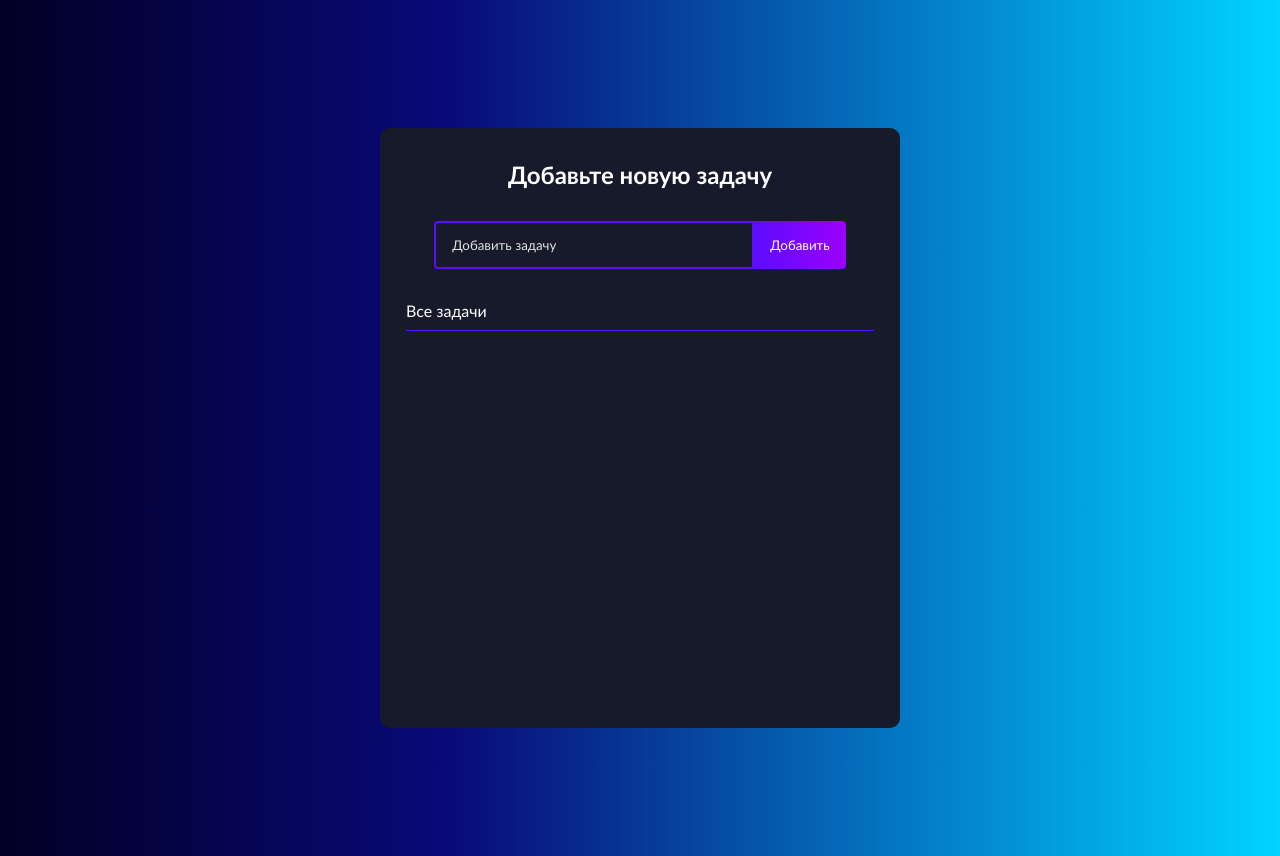
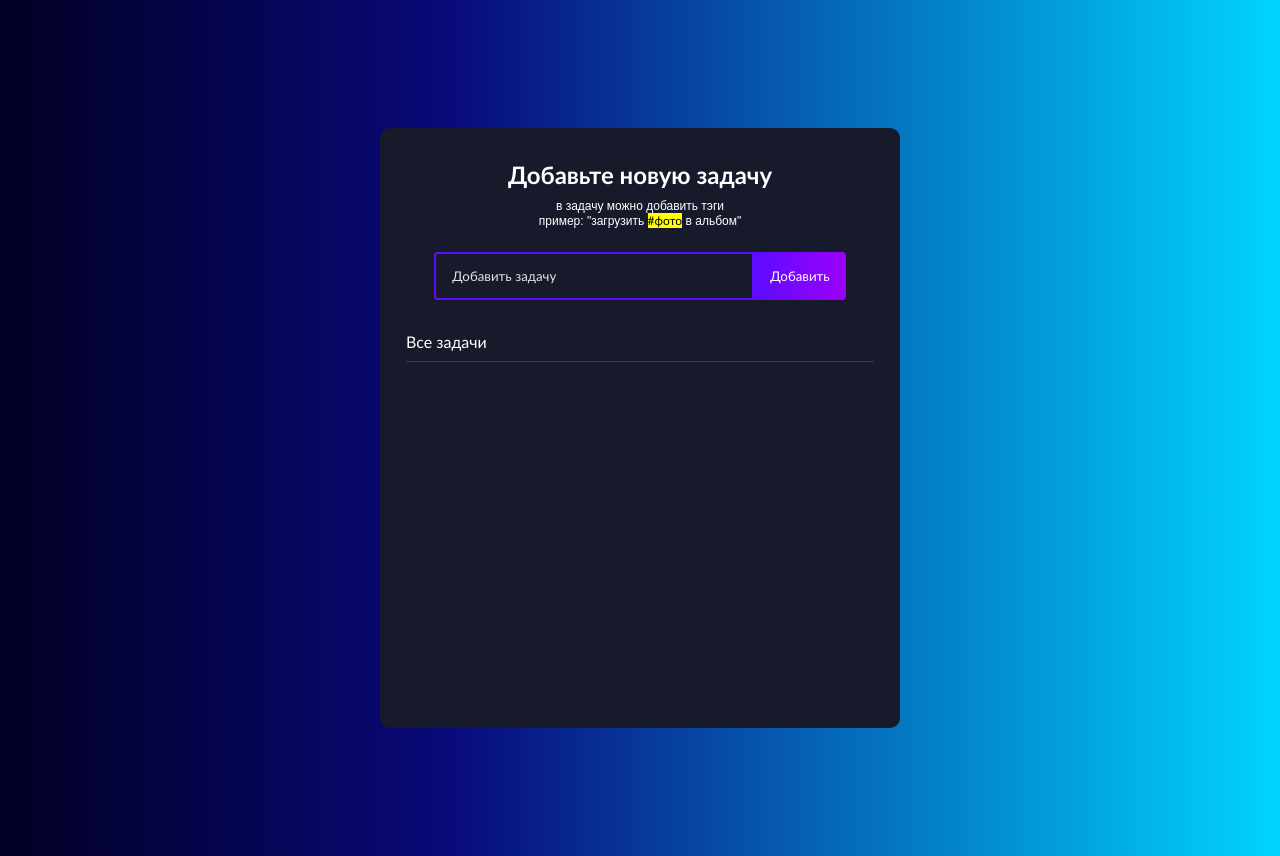
Before and after one commit to nikitanevskij/ToDo-Tags, a React (Create React App) app: page / in a window 1280 px wide. Built offline with nearby package versions, Linux system fonts and the light colour scheme.

Commit message:
refactor

```diff
--- a/src/components/TagsBlock/TagsBlock.tsx
+++ b/src/components/TagsBlock/TagsBlock.tsx
@@ -1,17 +1,12 @@
 import './TagsBlock.scss';
 import { RiCloseCircleLine } from 'react-icons/ri';
-import { useDispatch } from 'react-redux';
-import { togleAction } from '../../redux/todosSlice';
+import { useDispatch, useSelector } from 'react-redux';
+import { deleteTagsAction, filterTodoAction, togleAction } from '../../redux/todosSlice';
+import { RootState } from '../../redux/store';
 
-type TTagsBlockProps = {
-  tagsList: string[];
-  // setToggle: (data: boolean) => void;
-  filterTodo: (item: string) => void;
-  deleteTag: (item: string) => void;
-};
-
-const TagsBlock: React.FC<TTagsBlockProps> = ({ tagsList, filterTodo, deleteTag }) => {
+const TagsBlock: React.FC = () => {
   const dispatch = useDispatch();
+  const { tagsState } = useSelector((state: RootState) => state.todosSlice);
   const helper = () => {
     dispatch(togleAction());
   };
@@ -19,10 +14,13 @@ const TagsBlock: React.FC<TTagsBlockProps> = ({ tagsList, filterTodo, deleteTag
     <div className="tagsBlock">
       <ul>
         <li onClick={() => helper()}>Все задачи</li>
-        {tagsList.map((item, index) => (
+        {tagsState.map((item, index) => (
           <div key={index}>
-            <li onClick={() => filterTodo(item)}>{item}</li>
-            <RiCloseCircleLine onClick={() => deleteTag(item)} className="delete-icon" />
+            <li onClick={() => dispatch(filterTodoAction(item))}>{item}</li>
+            <RiCloseCircleLine
+              onClick={() => dispatch(deleteTagsAction(item))}
+              className="delete-icon"
+            />
           </div>
         ))}
       </ul>
--- a/src/components/TodoBlock/TodoBlock.scss
+++ /dev/null
@@ -1,5 +0,0 @@
-.todoBlockTitle {
-  margin: 32px 0;
-  color: #fff;
-  font-size: 24px;
-}
--- a/src/components/TodoBlock/TodoBlock.tsx
+++ b/src/components/TodoBlock/TodoBlock.tsx
@@ -1,17 +1,10 @@
 import React from 'react';
-import './TodoBlock.scss';
+import TodoHeader from '../TodoHeader/TodoHeader';
+import TodoInput from '../TodoInput/TodoInput';
 import TagsBlock from '../TagsBlock/TagsBlock';
-import TodoInput from '../TodoInput/TodoInput';
 import TodoList from '../TodoList/TodoList';
 import { useDispatch, useSelector } from 'react-redux';
-import {
-  addTodoAction,
-  deleteTodoAction,
-  completeTodoAction,
-  filterTodoAction,
-  updateTodoAction,
-  deleteTagsAction,
-} from '../../redux/todosSlice';
+import { addTodoAction } from '../../redux/todosSlice';
 import { RootState } from '../../redux/store';
 
 export type Todo = {
@@ -23,125 +16,21 @@ export type Todo = {
 
 const TodoBlock: React.FC = () => {
   const dispatch = useDispatch();
-  const { todosList, filtredTodosList, tagsState, togleState, selectTagState } = useSelector(
+  const { todosList, filtredTodosList, togleState } = useSelector(
     (state: RootState) => state.todosSlice,
   );
 
-  // const [todos, setTodos] = React.useState('');
-  // const [selectTag, setSelectTag] = React.useState('');
-  // const [tags, setTags] = React.useState<string[]>([]);
-  // const [filterTodos, setFilterTodos] = React.useState<Todo[]>([]);
-  // const [toggleFilter, setToggle] = React.useState(false);
-
-  const deleteTag = (item: string) => {
-    dispatch(deleteTagsAction(item));
-
-    // const removeTag = tags.filter((tag) => tag !== item);
-    // const corectTodos = JSON.parse(todos).map((todo: Todo) => {
-    //   const text = todo.text.split(' ');
-    //   const res = text.indexOf(item);
-    //   if (res !== -1) {
-    //     const textRes = text.map((item, index) => (index === res ? item.slice(1) : item)).join(' ');
-
-    //     return {
-    //       id: todo.id,
-    //       text: textRes,
-    //       tags: textRes.split(' ').filter((item) => item[0] === '#'),
-    //     };
-    //   }
-    //   return todo;
-    // });
-    // setTodos(JSON.stringify(corectTodos));
-    // setTags(removeTag);
-    // setToggle(false);
-  };
-
-  // const removeDuplicate = (arr: Todo[]) => {
-  //   const arrTags = arr.map((item) => item.tags).flat();
-  //   const arrTagsSet = [...new Set(arrTags)];
-  //   return arrTagsSet;
-  // };
-
   const addTodo = (todo: Todo) => {
     dispatch(addTodoAction(todo));
-
-    // const result = [...new Set([...tags, ...todo.tags])];
-    // const data = todos.length ? JSON.parse(todos) : [];
-    // const newTodos = JSON.stringify([todo, ...data]);
-    // setTags(result);
-    // setTodos(newTodos);
-    // setToggle(false);
-  };
-
-  const completeTodo = (id: number) => {
-    dispatch(completeTodoAction(id));
-
-    // const updatedTodos = JSON.parse(todos).map((item: Todo) => {
-    //   if (item.id === id) {
-    //     item.isComplete = !item.isComplete;
-    //   }
-    //   return item;
-    // });
-    // const updFilterTodos = filterTodos.map((item) => {
-    //   if (item.id === id) {
-    //     item.isComplete = !item.isComplete;
-    //   }
-    //   return item;
-    // });
-
-    // setFilterTodos(updFilterTodos);
-    // setTodos(JSON.stringify(updatedTodos));
-  };
-
-  const updateTodo = (todoId: number | null, newValue: Todo) => {
-    dispatch(updateTodoAction({ todoId, newValue }));
-
-    // const updFilterTodos = filterTodos
-    //   .map((item) => (item.id === todoId ? newValue : item))
-    //   .filter((item) => item.tags.length !== 0);
-
-    // const updTodos = JSON.parse(todos).map((item: Todo) => (item.id === todoId ? newValue : item));
-    // setToggle(false);
-    // setTags(removeDuplicate(updTodos));
-    // setTodos(JSON.stringify(updTodos));
-    // setFilterTodos(updFilterTodos);
-  };
-
-  const removeTodo = (id: number) => {
-    dispatch(deleteTodoAction(id));
-
-    // const removeArr = JSON.parse(todos).filter((todo: Todo) => todo.id !== id);
-    // const removeFilterArr = filterTodos.filter((todo: Todo) => todo.id !== id);
-
-    // if (!removeFilterArr.length) setToggle(false);
-
-    // setFilterTodos(removeFilterArr);
-    // setTags(removeDuplicate(removeArr));
-    // setTodos(JSON.stringify(removeArr));
-  };
-
-  const filterTodo = (item: string) => {
-    dispatch(filterTodoAction(item));
-
-    // const filterTodos = JSON.parse(todos).filter((todo: Todo) => todo.tags.includes(item));
-    // setSelectTag(item);
-    // setFilterTodos(filterTodos);
-    // setToggle(true);
   };
 
   return (
     <div>
-      <h1 className="todoBlockTitle">Добавьте новую задачу</h1>
-
+      <TodoHeader />
       <TodoInput onSubmits={addTodo} />
-      <TagsBlock tagsList={tagsState} filterTodo={filterTodo} deleteTag={deleteTag} />
+      <TagsBlock />
       <TodoList
         todos={togleState ? filtredTodosList : todosList.length ? JSON.parse(todosList) : []}
-        completeTodo={completeTodo}
-        removeTodo={removeTodo}
-        updateTodo={updateTodo}
-        toggleFilter={togleState}
-        selectTag={selectTagState}
       />
     </div>
   );
--- /dev/null
+++ b/src/components/TodoHeader/TodoHeader.scss
@@ -0,0 +1,16 @@
+.todoBlockTitle {
+  margin: 32px 0 24px 0;
+  color: #fff;
+
+  h1 {
+    font-size: 24px;
+    margin-bottom: 10px;
+  }
+
+  p {
+    color: white;
+    font-size: 12px;
+    font-weight: normal;
+    font-family: Arial, serif;
+  }
+}
--- /dev/null
+++ b/src/components/TodoHeader/TodoHeader.tsx
@@ -0,0 +1,13 @@
+import './TodoHeader.scss';
+
+const TodoHeader: React.FC = () => (
+  <div className="todoBlockTitle">
+    <h1>Добавьте новую задачу</h1>
+    <p>в задачу можно добавить тэги</p>
+    <p>
+      пример: "загрузить <mark>#фото</mark> в альбом"
+    </p>
+  </div>
+);
+
+export default TodoHeader;
--- a/src/components/TodoInput/TodoInput.tsx
+++ b/src/components/TodoInput/TodoInput.tsx
@@ -26,6 +26,7 @@ const TodoInput: React.FC<TInputProps> = ({ onSubmits, edit }) => {
   const handleSubmit = () => {
     const filterTag = input.split(' ').filter((item: string) => item[0] === '#');
     if (!input.length) return;
+
     onSubmits({
       id: Math.floor(Math.random() * 10000),
       text: input,
--- a/src/components/TodoList/TextMark.tsx
+++ b/src/components/TodoList/TextMark.tsx
@@ -3,13 +3,12 @@ import { RootState } from '../../redux/store';
 
 type TMarkProps = {
   value: string;
-  selectTag: string;
 };
 
-const TextMark: React.FC<TMarkProps> = ({ value, selectTag }) => {
+const TextMark: React.FC<TMarkProps> = ({ value }) => {
   const { selectTagState } = useSelector((state: RootState) => state.todosSlice);
   const markFunc = (str: string) => {
-    const tagMark = str.replaceAll(selectTag, `<mark>${selectTagState}</mark>`);
+    const tagMark = str.replaceAll(selectTagState, `<mark>${selectTagState}</mark>`);
     return { __html: tagMark };
   };
   return <div dangerouslySetInnerHTML={markFunc(value)} />;
--- a/src/components/TodoList/TodoList.tsx
+++ b/src/components/TodoList/TodoList.tsx
@@ -6,35 +6,30 @@ import TodoInput from '../TodoInput/TodoInput';
 import './TodoList.scss';
 import TextMark from './TextMark';
 import { Todo } from '../TodoBlock/TodoBlock';
+import { completeTodoAction, deleteTodoAction, updateTodoAction } from '../../redux/todosSlice';
+import { useDispatch, useSelector } from 'react-redux';
+import { RootState } from '../../redux/store';
 
 type TListProps = {
   todos: Todo[];
-  completeTodo: (id: number) => void;
-  removeTodo: (id: number) => void;
-  updateTodo: (todoId: number | null, newValue: Todo) => void;
-  toggleFilter: boolean;
-  selectTag: string;
 };
 type TEdit = {
   id: number | null;
   value: string;
 };
 
-const TodoList: React.FC<TListProps> = ({
-  todos,
-  completeTodo,
-  removeTodo,
-  updateTodo,
-  toggleFilter,
-  selectTag,
-}) => {
+const TodoList: React.FC<TListProps> = ({ todos }) => {
+  const dispatch = useDispatch();
+  const { togleState } = useSelector((state: RootState) => state.todosSlice);
   const [edit, setEdit] = React.useState<TEdit>({
     id: null,
     value: '',
   });
 
   const submitUpdate = (value: Todo) => {
-    updateTodo(edit.id, value);
+    const todoId = edit.id;
+    dispatch(updateTodoAction({ todoId, value }));
+
     setEdit({
       id: null,
       value: '',
@@ -44,16 +39,15 @@ const TodoList: React.FC<TListProps> = ({
   if (edit.id) {
     return <TodoInput edit={edit} onSubmits={submitUpdate} />;
   }
+
   return (
     <>
       {todos.map((todo, index) => (
         <div className={todo.isComplete ? 'todo-row complete' : 'todo-row'} key={index}>
-          <div key={todo.id}>
-            {toggleFilter ? <TextMark value={todo.text} selectTag={selectTag} /> : todo.text}
-          </div>
+          <div key={todo.id}>{togleState ? <TextMark value={todo.text} /> : todo.text}</div>
           <div className="icons">
-            <AiOutlineCheckCircle onClick={() => completeTodo(todo.id)} />
-            <RiCloseCircleLine onClick={() => removeTodo(todo.id)} />
+            <AiOutlineCheckCircle onClick={() => dispatch(completeTodoAction(todo.id))} />
+            <RiCloseCircleLine onClick={() => dispatch(deleteTodoAction(todo.id))} />
             <TiEdit onClick={() => setEdit({ id: todo.id, value: todo.text })} />
           </div>
         </div>
--- a/src/redux/todosSlice.ts
+++ b/src/redux/todosSlice.ts
@@ -42,11 +42,11 @@ export const todosSlice = createSlice({
     },
     updateTodoAction: (state, action) => {
       state.filtredTodosList = state.filtredTodosList
-        .map((item) => (item.id === action.payload.todoId ? action.payload.newValue : item))
+        .map((item) => (item.id === action.payload.todoId ? action.payload.value : item))
         .filter((item) => item.tags.length !== 0);
 
       const updTodosList = JSON.parse(state.todosList).map((item: Todo) =>
-        item.id === action.payload.todoId ? action.payload.newValue : item,
+        item.id === action.payload.todoId ? action.payload.value : item,
       );
 
       state.togleState = false;
```
